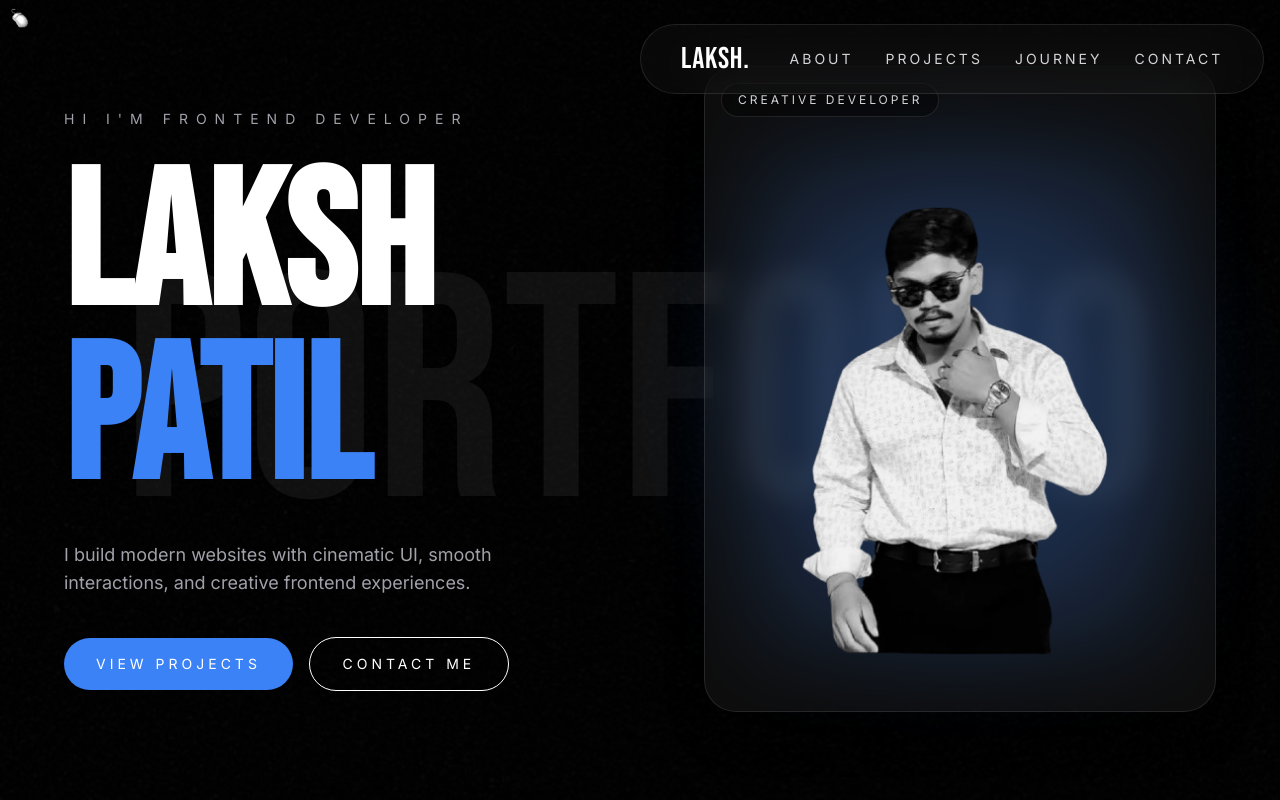
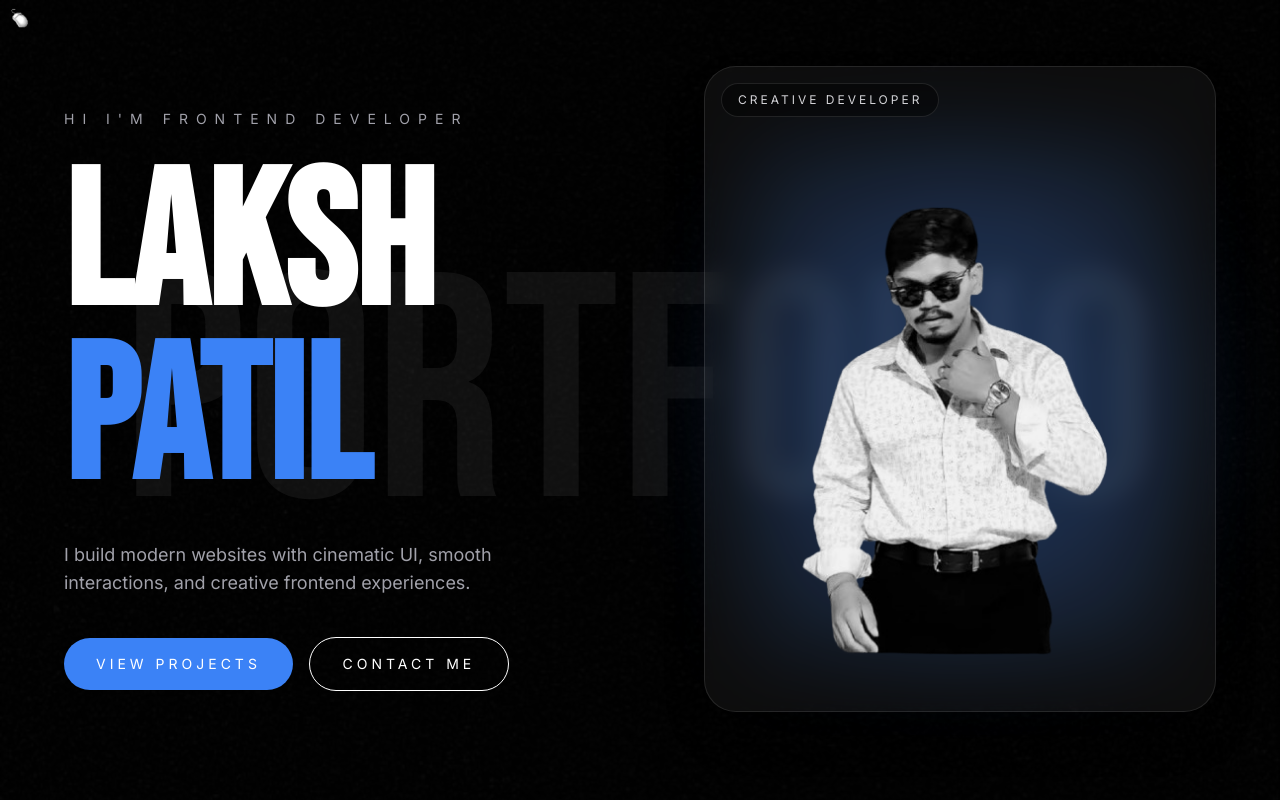
Before and after one commit to Laksh25-code/laksh-portfolio, a React (Vite) app: page / in a window 1280 px wide. Shown: the top 800 px of the page. Built offline with nearby package versions, Linux system fonts and the light colour scheme.

Commit message:
Removed navbar

```diff
--- a/src/App.jsx
+++ b/src/App.jsx
@@ -4,13 +4,11 @@ import Projects from "./sections/Projects"
 import Journey from "./sections/Journey"
 import Contact from "./sections/Contact"
 import CustomCursor from "./components/CustomCursor"
-import Navbar from "./sections/Navbar"
 
 function App() {
   return (
     <>
       <CustomCursor />
-      <Navbar />
 
       <Hero />
       <About />
--- a/src/sections/Navbar.jsx
+++ /dev/null
@@ -1,56 +0,0 @@
-import { motion } from "framer-motion";
-
-function Navbar() {
-  return (
-    <motion.nav
-      initial={{ y: -80, opacity: 0 }}
-      animate={{ y: 0, opacity: 1 }}
-      transition={{ duration: 1 }}
-      className="fixed left-1/2 top-6 z-[999] hidden -translate-x-1/2 lg:block"
-    >
-      {/* NAV CONTAINER */}
-      <div className="flex items-center gap-10 rounded-full border border-white/10 bg-white/[0.03] px-10 py-4 backdrop-blur-xl">
-        {/* LOGO */}
-        <a
-          href="#"
-          className="font-['Bebas_Neue'] text-3xl tracking-wide text-white"
-        >
-          LAKSH.
-        </a>
-
-        {/* LINKS */}
-        <div className="hidden items-center gap-8 md:flex">
-          <a
-            href="#about"
-            className="text-sm uppercase tracking-[3px] text-zinc-300 transition duration-300 hover:text-blue-400"
-          >
-            About
-          </a>
-
-          <a
-            href="#projects"
-            className="text-sm uppercase tracking-[3px] text-zinc-300 transition duration-300 hover:text-blue-400"
-          >
-            Projects
-          </a>
-
-          <a
-            href="#journey"
-            className="text-sm uppercase tracking-[3px] text-zinc-300 transition duration-300 hover:text-blue-400"
-          >
-            Journey
-          </a>
-
-          <a
-            href="#contact"
-            className="text-sm uppercase tracking-[3px] text-zinc-300 transition duration-300 hover:text-blue-400"
-          >
-            Contact
-          </a>
-        </div>
-      </div>
-    </motion.nav>
-  );
-}
-
-export default Navbar;
```
Also changed, not shown: src/sections/Footer.jsx (deleted).
